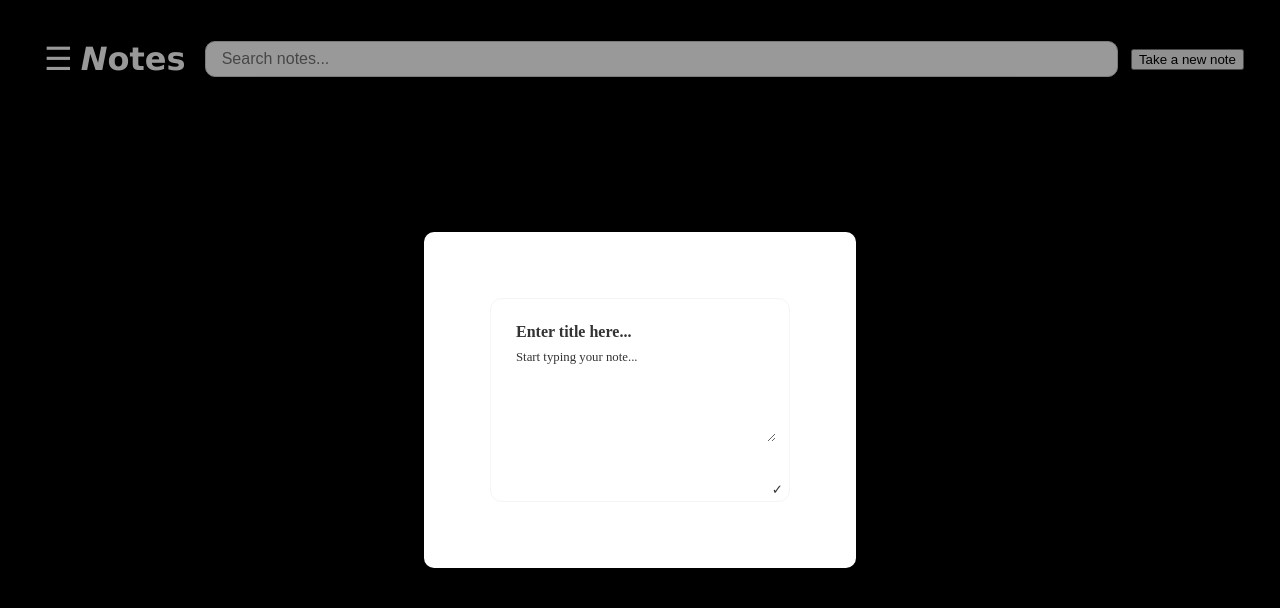
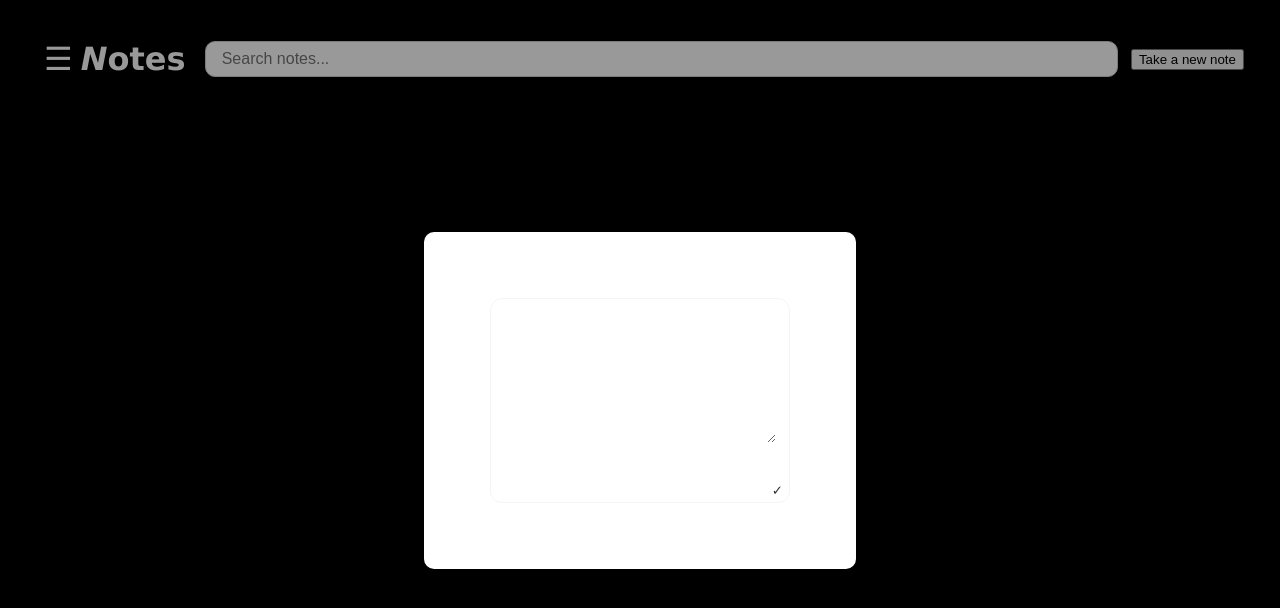
Before and after one commit to tanmaymone/notes, a React (Vite) app: page / in a window 1280 px wide. Both pictures are taken after a click on the button "Take a new note". Shown: the top 608 px of the page. Built offline with nearby package versions, Linux system fonts and the light colour scheme.

Commit message:
bug fix text overflow and improved spacing between title and delete button

```diff
--- a/src/components/EditNote.css
+++ b/src/components/EditNote.css
@@ -9,13 +9,13 @@
 
 .edit-note-header,
 .edit-note-body {
+  font-family: 'Roboto', sans-serif;
+  color: white;
   border: none;
   outline: none;
   background: transparent;
   margin: 3px;
   width: 100%;
-  color: #333;
-  font-family: inherit;
 }
 
 .edit-note-header {
--- a/src/components/Note.css
+++ b/src/components/Note.css
@@ -28,15 +28,22 @@
 .note-card-title {
   font-size: 1.2rem;
   font-weight: bold;
+  margin-top: 16px; /* Add this line */
   margin-bottom: 4px;
   color: white;
   font-family: 'Roboto', sans-serif;
+  word-wrap: break-word; /* Wrap long words */
+  overflow-wrap: break-word; /* Modern alternative */
+  white-space: pre-wrap; /* Preserve line breaks and wrap */
 }
 
 .note-card-text {
   font-size: 0.95rem;
   color: #ccc;
   font-family: 'Roboto', sans-serif;
+  word-wrap: break-word; /* Wrap long words */
+  overflow-wrap: break-word; /* Modern alternative */
+  white-space: pre-wrap; /* Preserve line breaks and wrap */
 }
 
 .delete-btn {
```
